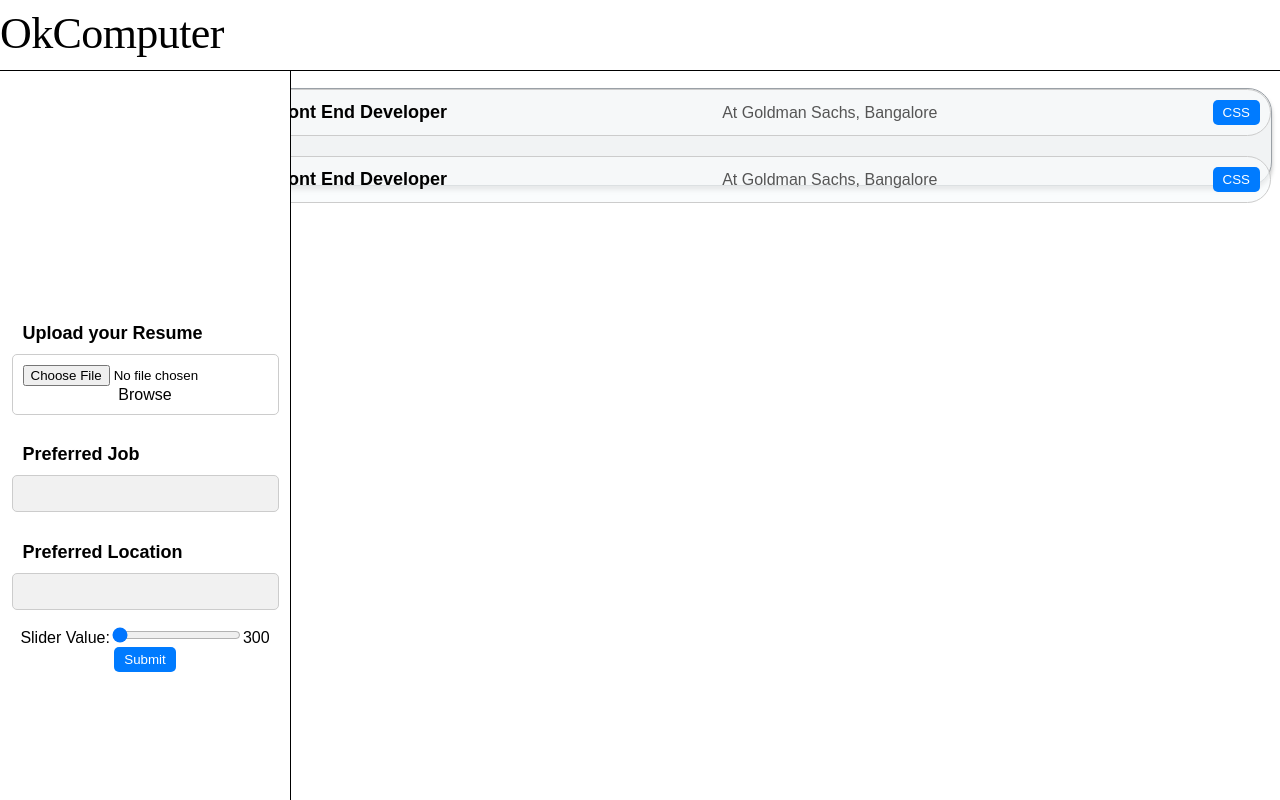
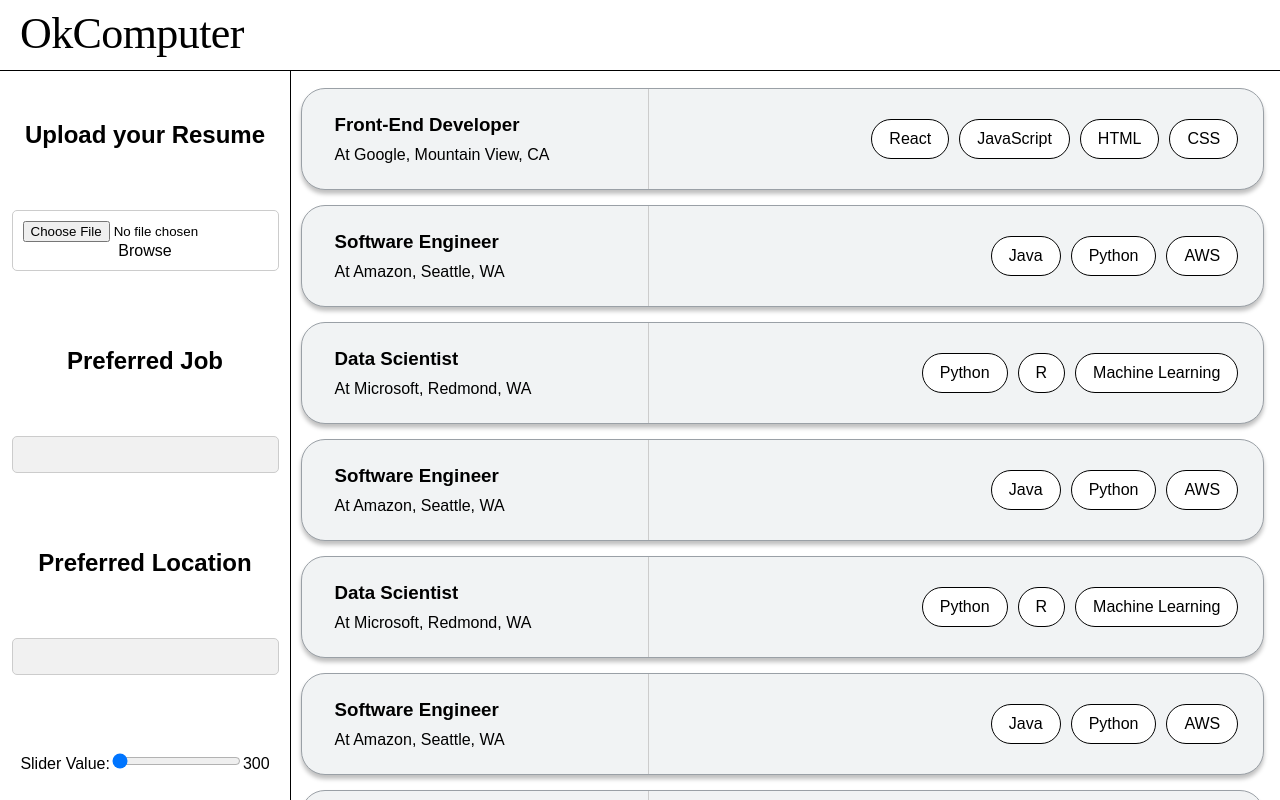
Before and after one commit to tchaikovsky1984/OkComputer_AIML, a React (Create React App) app in the folder Frontend/: page / in a window 1280 px wide. Shown: the top 800 px of the page. Built offline with nearby package versions, Linux system fonts and the light colour scheme; a web font is replaced by a local one.

Commit message:
Major UI overhaul

```diff
--- a/Frontend/src/App.js
+++ b/Frontend/src/App.js
@@ -4,13 +4,69 @@ import JobList from "./components/JobList.js";
 import './components/styles/App.css';
 
 function App() {
+  const jobData = [
+    {
+      title: 'Front-End Developer',
+      company: 'Google',
+      location: 'Mountain View, CA',
+      skills: ['React', 'JavaScript', 'HTML', 'CSS']
+    },
+    {
+      title: 'Software Engineer',
+      company: 'Amazon',
+      location: 'Seattle, WA',
+      skills: ['Java', 'Python', 'AWS']
+    },
+    {
+      title: 'Data Scientist',
+      company: 'Microsoft',
+      location: 'Redmond, WA',
+      skills: ['Python', 'R', 'Machine Learning']
+    },
+    {
+      title: 'Software Engineer',
+      company: 'Amazon',
+      location: 'Seattle, WA',
+      skills: ['Java', 'Python', 'AWS']
+    },
+    {
+      title: 'Data Scientist',
+      company: 'Microsoft',
+      location: 'Redmond, WA',
+      skills: ['Python', 'R', 'Machine Learning']
+    },
+    {
+      title: 'Software Engineer',
+      company: 'Amazon',
+      location: 'Seattle, WA',
+      skills: ['Java', 'Python', 'AWS']
+    },
+    {
+      title: 'Data Scientist',
+      company: 'Microsoft',
+      location: 'Redmond, WA',
+      skills: ['Python', 'R', 'Machine Learning']
+    },
+    {
+      title: 'Software Engineer',
+      company: 'Amazon',
+      location: 'Seattle, WA',
+      skills: ['Java', 'Python', 'AWS']
+    },
+    {
+      title: 'Data Scientist',
+      company: 'Microsoft',
+      location: 'Redmond, WA',
+      skills: ['Python', 'R', 'Machine Learning']
+    },
+  ];
   return (
     <div className="app">
       <header className="fixed-header"> {/* Add a class for styling */}
         <h1>OkComputer</h1>
       </header>
       <Sidebar />
-      <JobList />
+      <JobList jobs={jobData} />
     </div>
   );
 }
--- /dev/null
+++ b/Frontend/src/components/JobCard.js
@@ -0,0 +1,22 @@
+import React from 'react';
+import SkillButton from './SkillButton';
+import './styles/JobCard.css';
+
+function JobCard({ title, company, location, skills }) {
+  return (
+    <div className="job-card">
+      <div className="title-location-container">
+        <h3>{title}</h3>
+        <p>At {company}, {location}</p> {/* Company and location with "At" prefix */}
+      </div>
+      <div className="vertical-line"></div> {/* Add the line */}
+      <div className="skill-buttons-container">
+        {skills.map((skill, index) => (
+          <SkillButton key={index}>{skill}</SkillButton>
+        ))}
+      </div>
+    </div>
+  );
+}
+
+export default JobCard;
--- a/Frontend/src/components/JobList.js
+++ b/Frontend/src/components/JobList.js
@@ -1,20 +1,19 @@
-import React from "react";
-import "./styles/JobList.css";
+import React from 'react';
+import JobCard from './JobCard';
+import './styles/JobList.css';
 
-function JobList() {
+function JobList({ jobs }) { // Accept jobs prop
   return (
     <div className="job-list">
-      <div className="job-card">
-        <h3>Front End Developer</h3>
-        <p>At Goldman Sachs, Bangalore</p>
-        <button>CSS</button>
-      </div>
-      <div className="job-card">
-        <h3>Front End Developer</h3>
-        <p>At Goldman Sachs, Bangalore</p>
-        <button>CSS</button>
-      </div>
-      {/* Add more job cards as needed */}
+      {jobs.map((job, index) => ( // Map through jobs array
+        <JobCard
+          key={index}
+          title={job.title}
+          company={job.company}
+          location={job.location}
+          skills={job.skills}
+        />
+      ))}
     </div>
   );
 }
--- /dev/null
+++ b/Frontend/src/components/SkillButton.js
@@ -0,0 +1,11 @@
+import './styles/SkillButton.css';
+
+function SkillButton({ children }) {
+    return (
+      <div className="skill-button"> {/* Update class name */}
+        {children}
+      </div>
+    );
+  }
+
+  export default SkillButton;
--- a/Frontend/src/components/styles/App.css
+++ b/Frontend/src/components/styles/App.css
@@ -22,23 +22,11 @@
     padding: 20px; /* Add some padding for spacing */
     border-right: 1px solid #000000;/* Optional: Add a right border */
     flex: 0 0 250px; /* Fixed width for sidebar */
+    align-items: center;
+    height: 100vh;
 
   }
 
-  .job-list {
-    flex: 1;
-    padding: 0px;
-  }
-
-  .job-card {
-    margin-bottom: 10px;
-    padding: 10px;
-    border: 1px solid #ccc;
-    /*border-radius: 5px; */
-    display: flex;
-    justify-content: space-between;
-    align-items: center;
-  }
 
   button {
     padding: 5px 10px;
@@ -60,7 +48,7 @@
     left: 0;
     width: 100%;
     height: 70px;
-
+    padding-left: 10px;
     background-color: #ffffff; /* Choose your desired background color */
     padding: 0px; /* Add padding for spacing */
     z-index: 100; /* Make sure it appears on top */
@@ -79,7 +67,7 @@
 
   h1 {
     font-family: 'Microfont', sans-serif;
-
+    padding-left: 20px;
   }
 
 h1, h2 {
--- /dev/null
+++ b/Frontend/src/components/styles/JobCard.css
@@ -0,0 +1,56 @@
+.job-card {
+    display: flex;
+    flex: 1 0 auto;
+    box-sizing: border-box;
+    width: 100%;
+    flex-wrap: wrap;      /* Allow buttons to wrap if they overflow */
+    padding: 20px 25px 20px 27.5px; /* Adjust padding as needed */
+    align-items: center;
+    gap: 42.5px;
+    align-self: stretch;
+    /* justify-content: space-between; */
+    border-radius: 24px;
+    border: 1px solid #9AA0A6;
+    background: #F1F3F4;
+    box-shadow: 0px 4px 4px 0px rgba(0, 0, 0, 0.25);
+    border-radius: 24px;
+  }
+
+  .job-card {
+    flex: 1;
+    position: relative;
+  }
+  /* ... other styles ... */
+
+.title-location-container {
+    display: flex;
+    flex-direction: column; /* Arrange title and location vertically */
+    align-items: flex-start; /* Align to the left */
+    width: 35%;
+  }
+
+  /* Optional: Remove or adjust separate styling for company if you had any */
+  .job-card p { /* Or a more specific selector if needed */
+    font-weight: 400;
+  }
+  .skill-buttons-container {
+    display: flex;
+    flex-direction: row;
+    flex-wrap: wrap;
+    gap: 10px;
+    margin-left: auto; /* Push container to the right */
+    width: fit-content;
+  }
+  .title-location-container h3,
+    .title-location-container p {
+        margin: 5px;
+    }
+    .vertical-line {
+        position: absolute;
+        top: 0;
+        left: calc(35% - 0.5px);
+        width: 1px;
+        height: 100%;
+        background-color: #ccc;
+        margin: 0 10px; /* Add margins for spacing */
+      }
--- a/Frontend/src/components/styles/JobList.css
+++ b/Frontend/src/components/styles/JobList.css
@@ -1,34 +1,12 @@
-.job-card h3 {
-    margin: 0;
-    font-size: 18px;
-  }
 
-  .job-card p {
-    margin: 0;
-    color: #555;
-  }
   .job-list {
     display: flex;
+    width: 95%;
     height: 96px;
-    padding: 1px;
+    padding-left: 43px;
     flex-direction: column;
     align-items: center;
-    gap: 10px;
+    gap: 15px;
     flex-shrink: 0;
     align-self: stretch;
-
-    border-radius: 24px;
-    border: 1px solid #9AA0A6;
-    background: #F1F3F4;
-    box-shadow: 0px 4px 4px 0px rgba(0, 0, 0, 0.25);
   }
-  .job-card {
-    display: flex;
-    padding: 25px 319px 24px 27.5px; /* Adjust padding as needed */
-    align-items: center;
-    gap: 42.5px;
-    align-self: stretch;
-
-    border-radius: 24px;
-    background: rgba(248, 251, 253, 0.70);
-  }
--- a/Frontend/src/components/styles/Sidebar.css
+++ b/Frontend/src/components/styles/Sidebar.css
@@ -4,6 +4,11 @@
 .sidebar .input-box {
   width: 98%;
   text-align: center;
+}
+
+h2 {
+  text-align: center;
+  margin: 0px !important;
 }
 
 .sidebar h1 {
@@ -14,8 +19,7 @@
 
   .sidebar h2 {
     margin-bottom: 10px;
-    font-size: 18px;
-    display: flex;
+    font-size: 24px;
   }
 
   .upload-box button {
@@ -31,10 +35,14 @@
     background-color: #f1f1f1;
     border-radius: 5px;
   }
+
   .sidebar {
     /* ... other styles ... */
     display: flex;
     flex-direction: column;
     align-items: center;
-    justify-content: center;
+    justify-content: space-around;
+    margin: 0; /* Remove any existing margins */
+    padding: 20px;
+    overflow-x: hidden;
   }
--- /dev/null
+++ b/Frontend/src/components/styles/SkillButton.css
@@ -0,0 +1,16 @@
+.skill-button { /* Update class name */
+    display: flex;
+    height: 30px;
+    padding: 4px 17px;
+    justify-content: space-between;
+    align-items: center;
+    border-radius: 24px;
+    border: 1px solid #000;
+    background: #FFF;
+  }
+  .skill-buttons-container {
+    display: flex;
+    flex-direction: row; /* Arrange skill buttons horizontally */
+    flex-wrap: wrap;      /* Allow buttons to wrap if they overflow */
+    gap: 10px;            /* Adjust spacing between buttons */
+  }
```
